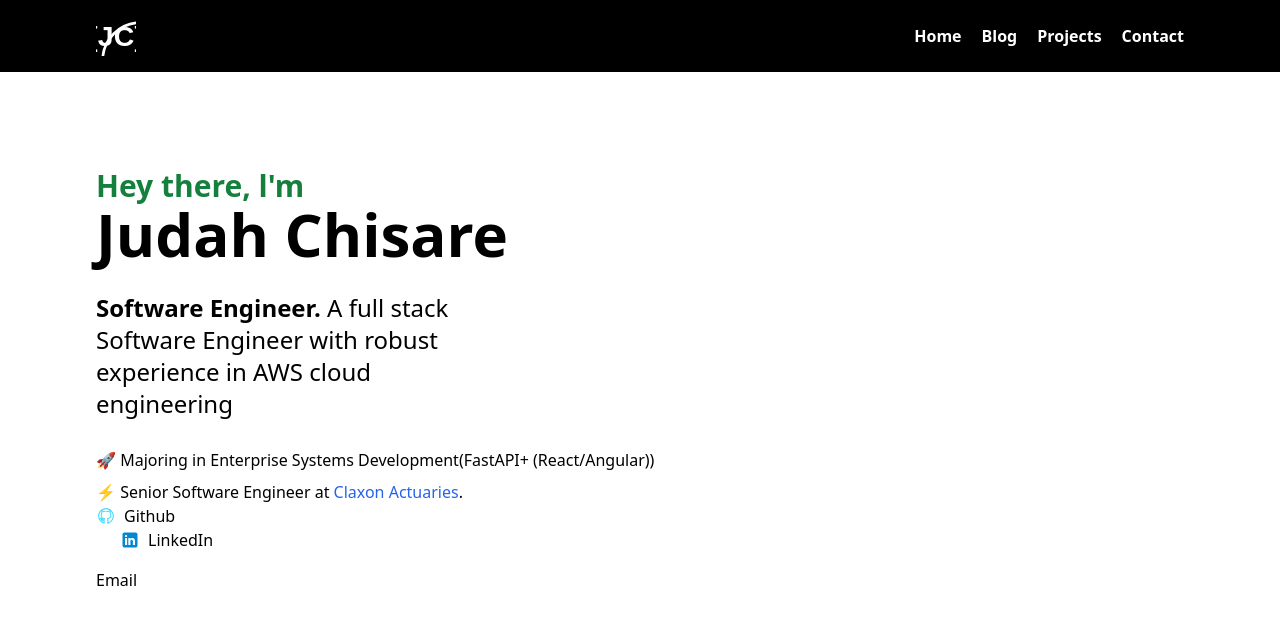
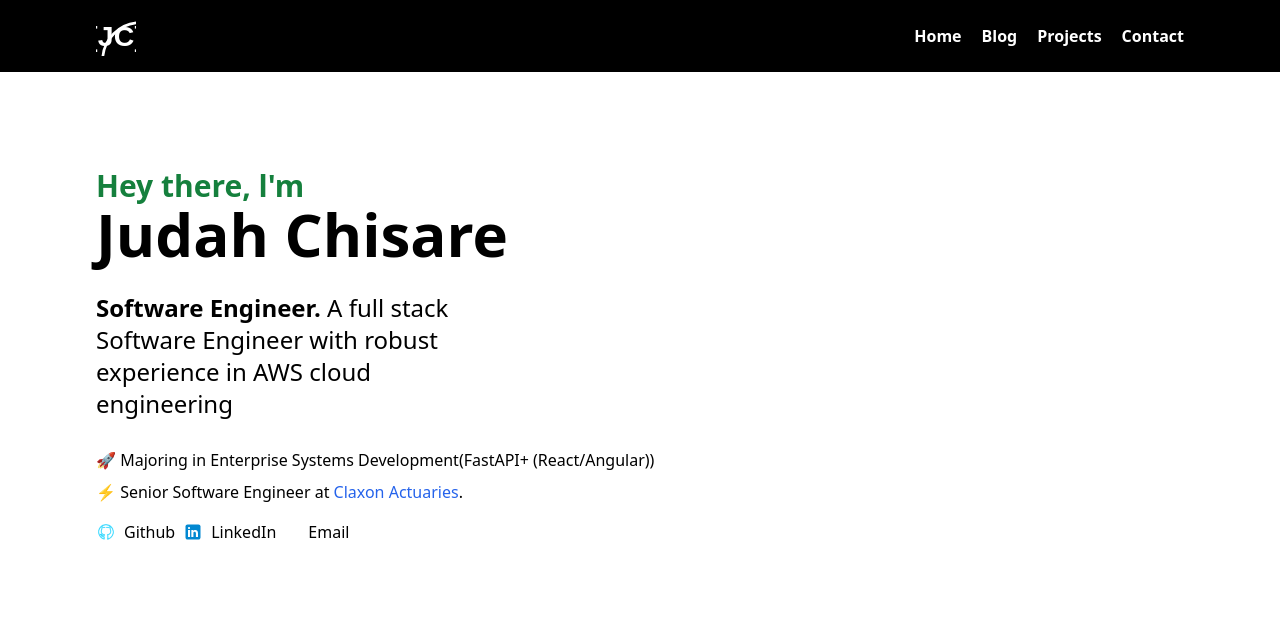
Before and after one commit to judahtc/reactportfolio, a React (Vite) app in the folder portfolio/: page / in a window 1280 px wide. Shown: the top 624 px of the page. Built offline with nearby package versions, Linux system fonts and the light colour scheme.

Commit message:
social medial icons

```diff
--- a/portfolio/src/components/HeroSection.tsx
+++ b/portfolio/src/components/HeroSection.tsx
@@ -10,7 +10,7 @@ export default function HeroSection(){
         <p className="mt-7"> 🚀 Majoring in Enterprise Systems Development(FastAPI+ (React/Angular))</p>
         <p className="mt-2"> ⚡ Senior Software Engineer at <a className="text-blue-600" href="https://claxonactuaries.com/" target="_blank">Claxon Actuaries</a>.</p>
 
-        <div>
+        <div className=" flex items-center space-x-2  mt-4">
             <div className="github">
             <a href="" className="flex items-center space-x-2">
             <svg xmlns="http://www.w3.org/2000/svg" x="0px" y="0px" width="20" height="20" viewBox="0 0 96 96">
@@ -23,14 +23,18 @@ export default function HeroSection(){
                 </div>
             <div className="linkedin"><a href="" className="flex items-center space-x-2">
 
-                <svg xmlns="http://www.w3.org/2000/svg" width="16" height="16" viewBox="0 0 24 24" fill="none" stroke="" stroke-width="1" stroke-linecap="round" stroke-linejoin="round" className="lucide lucide-linkedin"><path d="M16 8a6 6 0 0 1 6 6v7h-4v-7a2 2 0 0 0-2-2 2 2 0 0 0-2 2v7h-4v-7a6 6 0 0 1 6-6z"/><rect width="4" height="12" x="2" y="9"/><circle cx="4" cy="4" r="2"/></svg>
+
                 <svg xmlns="http://www.w3.org/2000/svg" x="0px" y="0px" width="20" height="20" viewBox="0 0 48 48">
 <path fill="#0288D1" d="M42,37c0,2.762-2.238,5-5,5H11c-2.761,0-5-2.238-5-5V11c0-2.762,2.239-5,5-5h26c2.762,0,5,2.238,5,5V37z"></path><path fill="#FFF" d="M12 19H17V36H12zM14.485 17h-.028C12.965 17 12 15.888 12 14.499 12 13.08 12.995 12 14.514 12c1.521 0 2.458 1.08 2.486 2.499C17 15.887 16.035 17 14.485 17zM36 36h-5v-9.099c0-2.198-1.225-3.698-3.192-3.698-1.501 0-2.313 1.012-2.707 1.99C24.957 25.543 25 26.511 25 27v9h-5V19h5v2.616C25.721 20.5 26.85 19 29.738 19c3.578 0 6.261 2.25 6.261 7.274L36 36 36 36z"></path>
 </svg>
 
 
                 <span>LinkedIn</span></a></div>
-            <div className="email"> <svg xmlns="http://www.w3.org/2000/svg" width="16" height="16" viewBox="0 0 24 24" fill="none" stroke="" stroke-width="1" stroke-linecap="round" stroke-linejoin="round" className="lucide lucide-mail"><rect width="20" height="16" x="2" y="4" rx="2"/><path d="m22 7-8.97 5.7a1.94 1.94 0 0 1-2.06 0L2 7"/></svg> Email</div>
+            <div className="email"> <a href=""  className="flex items-center space-x-2">
+
+                <svg xmlns="http://www.w3.org/2000/svg" width="16" height="16" viewBox="0 0 24 24" fill="none" stroke="" stroke-width="1" stroke-linecap="round" stroke-linejoin="round" className="lucide lucide-mail"><rect width="20" height="16" x="2" y="4" rx="2"/><path d="m22 7-8.97 5.7a1.94 1.94 0 0 1-2.06 0L2 7"/></svg>
+
+            <span>Email</span></a></div>
         </div>
 
         </div>
```
